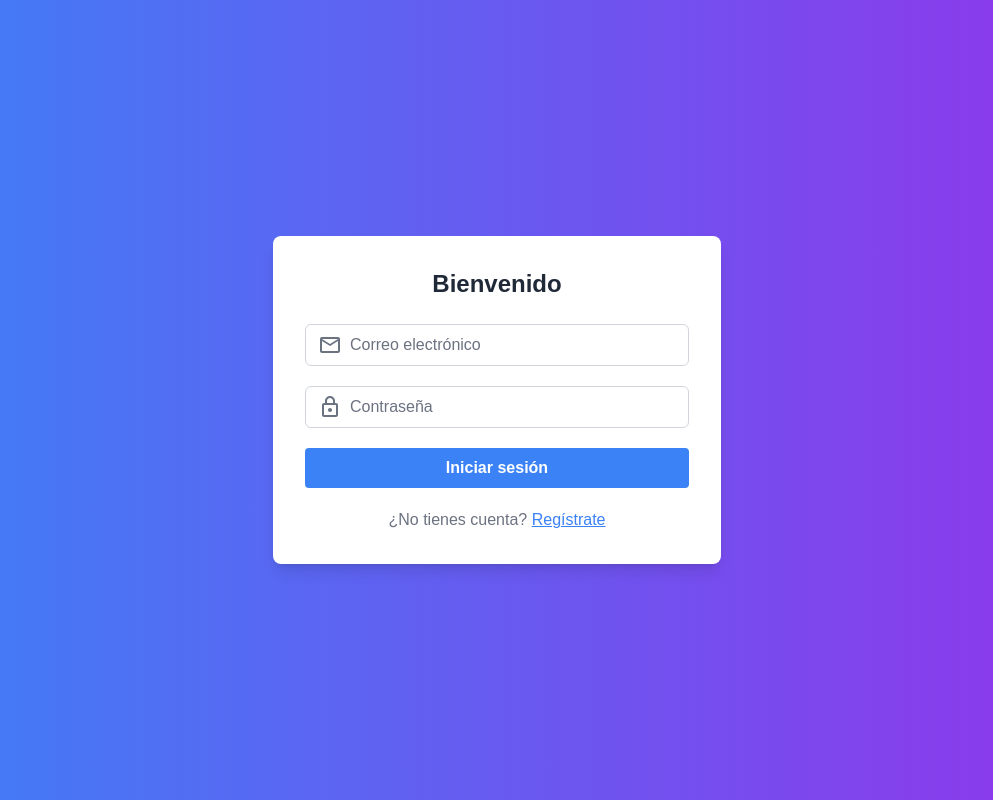
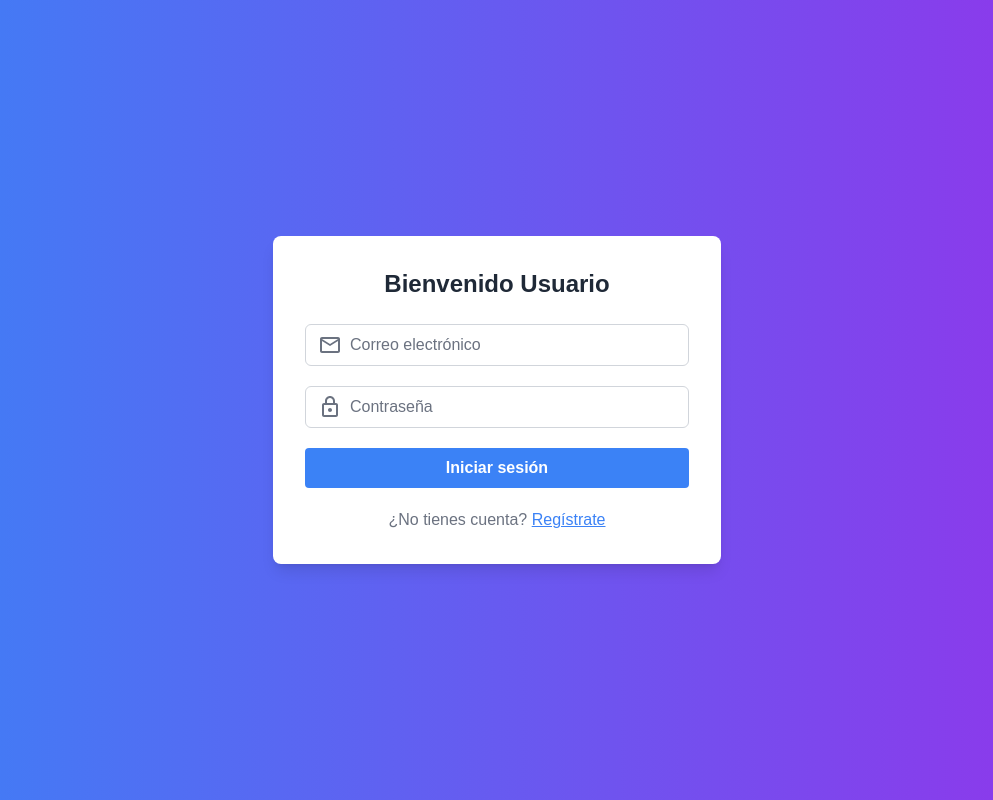
Before and after one commit to Sekhard17/punto-venta-front, a Next.js app: page /login in a window 1280 px wide. Shown: the whole page, without its empty margins (143-1136 px from the left). Built offline with nearby package versions, Linux system fonts and the light colour scheme.

Commit message:
Cambio en Bienvenida

```diff
--- a/src/app/login/page.tsx
+++ b/src/app/login/page.tsx
@@ -16,7 +16,7 @@ const Login = () => {
     <div className="min-h-screen flex items-center justify-center bg-gradient-to-r from-blue-500 to-purple-600">
       <div className="bg-white p-8 rounded-lg shadow-lg max-w-md w-full">
         <h2 className="text-2xl font-bold text-center text-gray-800 mb-6">
-          Bienvenido
+          Bienvenido Usuario
         </h2>
         <form onSubmit={handleSubmit} className="space-y-5">
           <div className="flex items-center border border-gray-300 rounded-md px-3">
```
